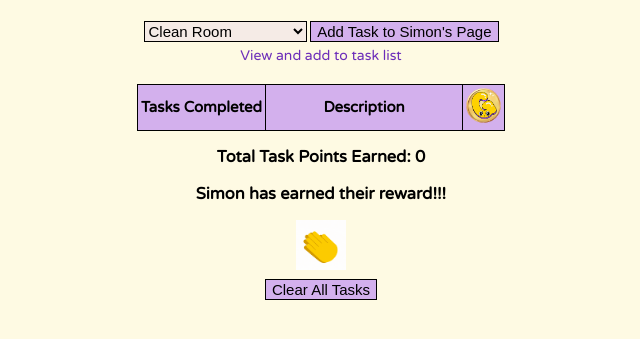
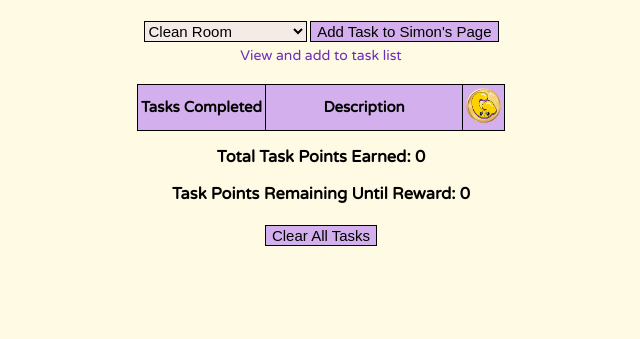
Before and after one commit to casetrait/Project-2-Goodies, a Node server app: page /kids/600000000000000000000007 in a window 1280 px wide. Shown: the part 196-535 px from the top of the page, without its empty margins (319-959 px from the left). Run offline with Node 20, Linux system fonts and the light colour scheme; data comes from the database, SQL or seed files in the repository; lists and menus that the app fills with data are empty; some libraries are stand-ins or nearby versions.

Commit message:
claps condition fix

```diff
--- a/public/stylesheets/style.css
+++ b/public/stylesheets/style.css
@@ -121,3 +121,7 @@
 input {
   width: 200px;
 }
+
+#claps {
+  margin-top: -10px;
+}
--- a/views/kids/show.ejs
+++ b/views/kids/show.ejs
@@ -47,9 +47,9 @@
         </tbody>
     </table>
     <h3>Total Task Points Earned: <%= totalTaskPts %></h3>
-    <%if (rewardPoints <= totalTaskPts ) {%>
+    <%if (rewardPoints <= totalTaskPts && totalTaskPts !== 0) {%>
         <h3><%=kid.childName%> has earned their reward!!!</h3>
-        <img src="/images/claps.gif" width= 50px>
+        <img ID="claps" src="/images/claps.gif" width= 80px>
     <% } else { %>
         <h3>Task Points Remaining Until Reward: <%= rewardPoints - totalTaskPts %></h3>
     <% } %>
```
Also changed, not shown: public/images/claps.gif.
